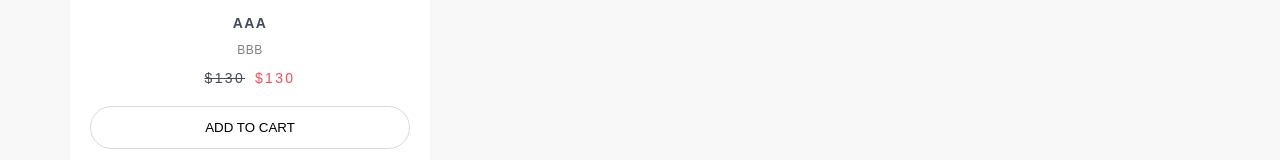
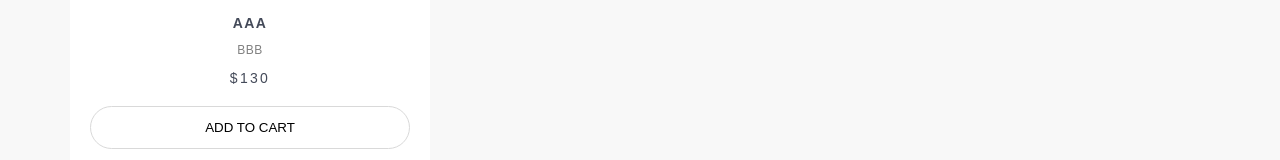
Before and after one commit to akinankarali/MuseumTicketDemo, a Vue app: page / in a window 1280 px wide. Shown: the part 435-595 px from the top of the page. Built offline with nearby package versions, Linux system fonts and the light colour scheme.

Commit message:
refactor: updated with props and conditions

```diff
--- a/src/components/Card/index.vue
+++ b/src/components/Card/index.vue
@@ -18,15 +18,23 @@
       </div>
       <!-- price-->
       <div class="card-price">
-        <CustomText size="large" class="card-price-striked"
+        <CustomText
+          size="large"
+          :class="!isPriceDiscounted ? 'card-price' : 'card-price-striked'"
           >${{ price }}</CustomText
         >
-        <CustomText size="large" class="card-price-discounted"
-          >${{ price }}</CustomText
+        <CustomText
+          size="large"
+          class="card-price-discounted"
+          v-if="isPriceDiscounted"
+          >${{ discountedPrice }}</CustomText
         >
       </div>
       <!-- add button-->
-      <button class="card-button" type="submit">ADD TO CART</button>
+      <button class="card-button in-cart" type="submit" v-if="isInCart">
+        IN CART
+      </button>
+      <button class="card-button" type="submit" v-else>ADD TO CART</button>
     </div>
   </div>
 </template>
@@ -51,6 +59,16 @@ export default {
     price: {
       type: Number,
       default: 0
+    },
+    discountedPrice: {
+      type: Number,
+      default: 0
+    },
+    isPriceDiscounted: {
+      type: Boolean
+    },
+    isInCart: {
+      type: Boolean
     }
   }
 }
@@ -128,6 +146,11 @@ export default {
         color: #{'rgb(var(--w8))'};
         background-color: #{'rgb(var(--primary))'};
       }
+
+      &.in-cart {
+        pointer-events: none;
+        background-color: #d9d9d9;
+      }
     }
   }
 }
```
